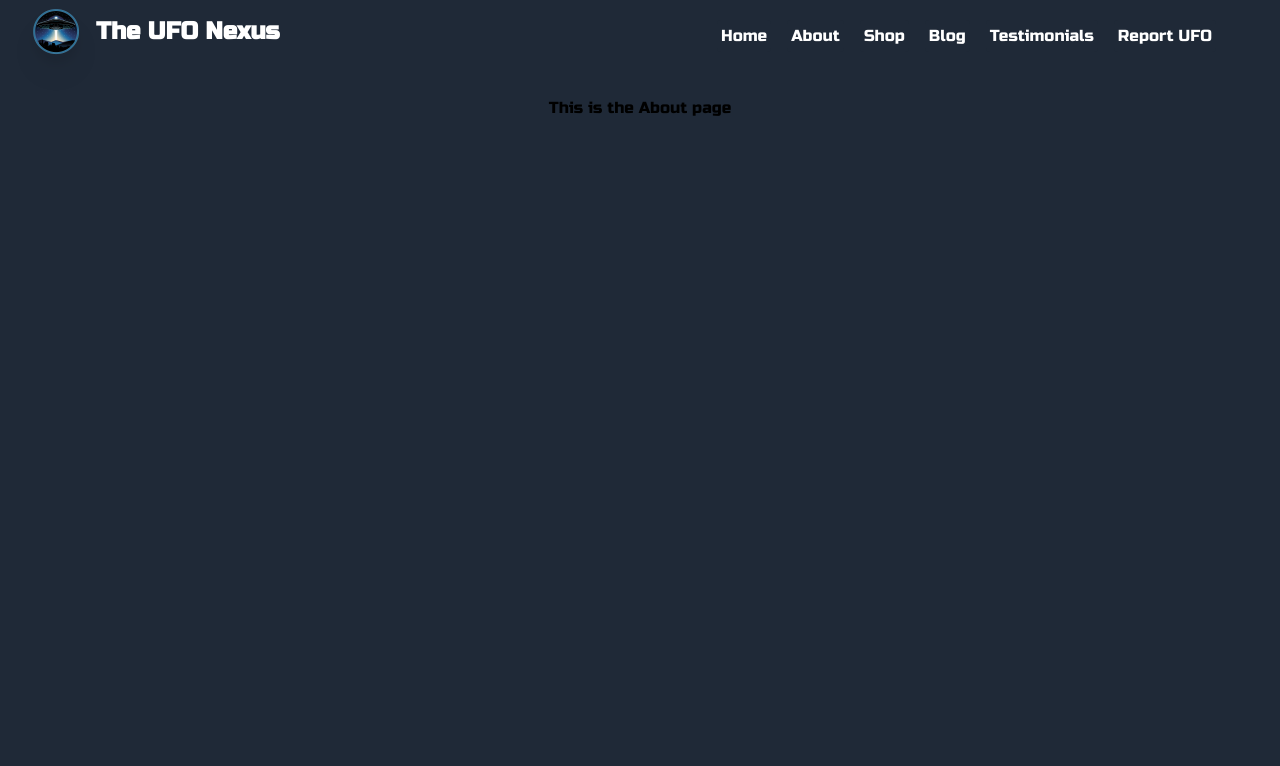
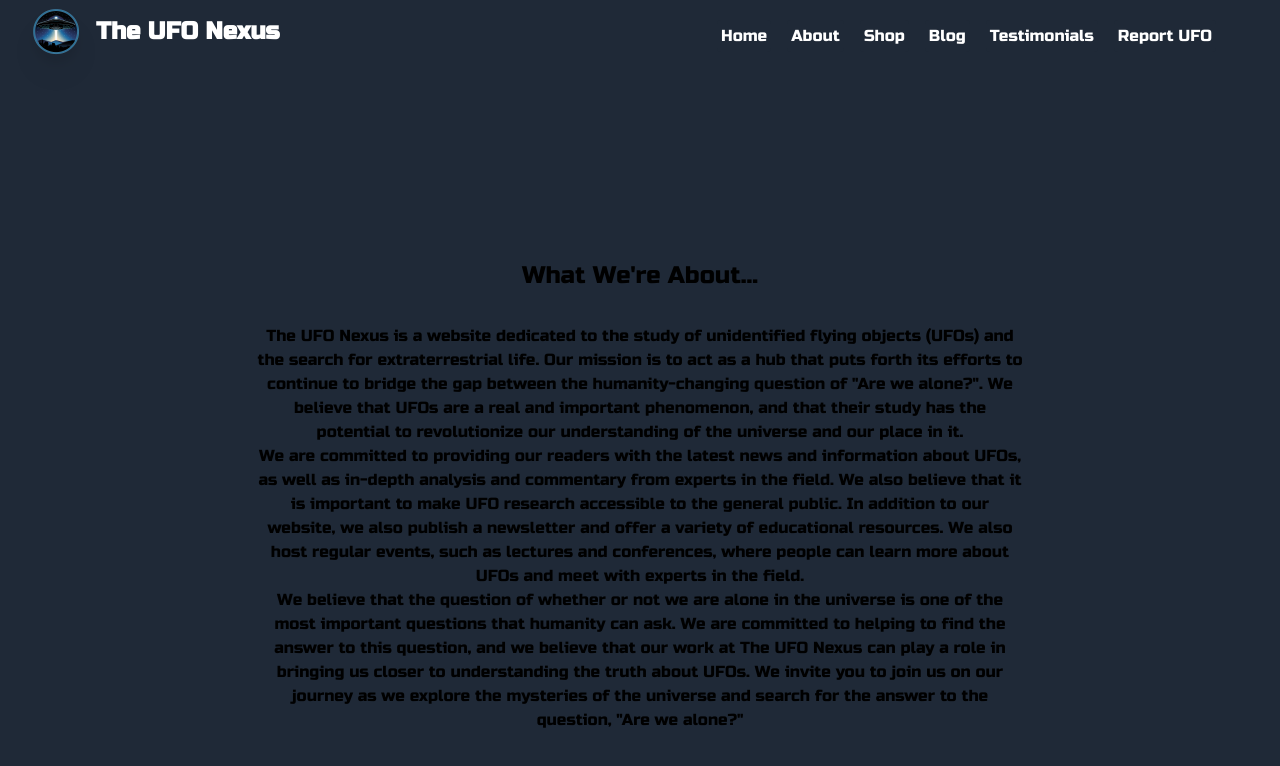
Before and after one commit to zackzellto/TheUFONexus, a React (Vite) app in the folder app/frontend/: page /about in a window 1280 px wide. Shown: the top 766 px of the page. Built offline with nearby package versions, Linux system fonts and the light colour scheme.

Commit message:
working on about section

```diff
--- a/app/frontend/src/components/buttons/SubmitSightingButton.tsx
+++ b/app/frontend/src/components/buttons/SubmitSightingButton.tsx
@@ -1,8 +1,4 @@
-import React from "react";
-
-type Props = {};
-
-const SubmitSightingButton = (props: Props) => {
+const SubmitSightingButton = () => {
   return (
     <div>
       <button className="bg-green-500 hover:bg-green-400 drop-shadow-xl text-white p-2 rounded-lg m-4 transform hover:scale-105 transition duration-500">
--- a/app/frontend/src/views/AboutPage.tsx
+++ b/app/frontend/src/views/AboutPage.tsx
@@ -2,8 +2,39 @@ import React from "react";
 
 const AboutPage: React.FC = () => {
   return (
-    <div className="text-center">
-      <h1>This is the About page</h1>
+    <div className="flex justify-center items-center h-screen">
+      <div className="text-center">
+        <h1 className="text-2xl mb-8">What We're About...</h1>
+        <div className="text-md max-w-3xl">
+          <p>
+            The UFO Nexus is a website dedicated to the study of unidentified
+            flying objects (UFOs) and the search for extraterrestrial life. Our
+            mission is to act as a hub that puts forth its efforts to continue
+            to bridge the gap between the humanity-changing question of "Are we
+            alone?". We believe that UFOs are a real and important phenomenon,
+            and that their study has the potential to revolutionize our
+            understanding of the universe and our place in it.
+            <br />
+            We are committed to providing our readers with the latest news and
+            information about UFOs, as well as in-depth analysis and commentary
+            from experts in the field. We also believe that it is important to
+            make UFO research accessible to the general public. In addition to
+            our website, we also publish a newsletter and offer a variety of
+            educational resources. We also host regular events, such as lectures
+            and conferences, where people can learn more about UFOs and meet
+            with experts in the field.
+            <br />
+            We believe that the question of whether or not we are alone in the
+            universe is one of the most important questions that humanity can
+            ask. We are committed to helping to find the answer to this
+            question, and we believe that our work at The UFO Nexus can play a
+            role in bringing us closer to understanding the truth about UFOs. We
+            invite you to join us on our journey as we explore the mysteries of
+            the universe and search for the answer to the question, "Are we
+            alone?"
+          </p>
+        </div>
+      </div>
     </div>
   );
 };
--- a/app/frontend/src/views/BlogPage.tsx
+++ b/app/frontend/src/views/BlogPage.tsx
@@ -2,7 +2,7 @@ import React from "react";
 
 const BlogPage: React.FC = () => {
   return (
-    <div className="text-center">
+    <div className="text-center mt-20">
       <h1>This is the blog page</h1>
     </div>
   );
--- a/app/frontend/src/views/HomePage.tsx
+++ b/app/frontend/src/views/HomePage.tsx
@@ -4,7 +4,7 @@ import SmallCard from "../components/cards/SmallCard";
 
 const HomePage: React.FC = () => {
   return (
-    <div className="text-center">
+    <div className="text-center mt-20">
       <NewsCarousel
         image="image"
         title="Lorem ipsum"
--- a/app/frontend/src/views/TestimonialsPage.tsx
+++ b/app/frontend/src/views/TestimonialsPage.tsx
@@ -4,7 +4,7 @@ import SubmitSightingButton from "../components/buttons/SubmitSightingButton";
 
 const TestimonialsPage: React.FC = () => {
   return (
-    <div className="text-center items-center justify-center">
+    <div className="text-center items-center justify-center mt-20">
       <div className="flex justify-between items-center">
         <div className="text-4xl text-center text-white p-8">
           Witness Testimonials
```
